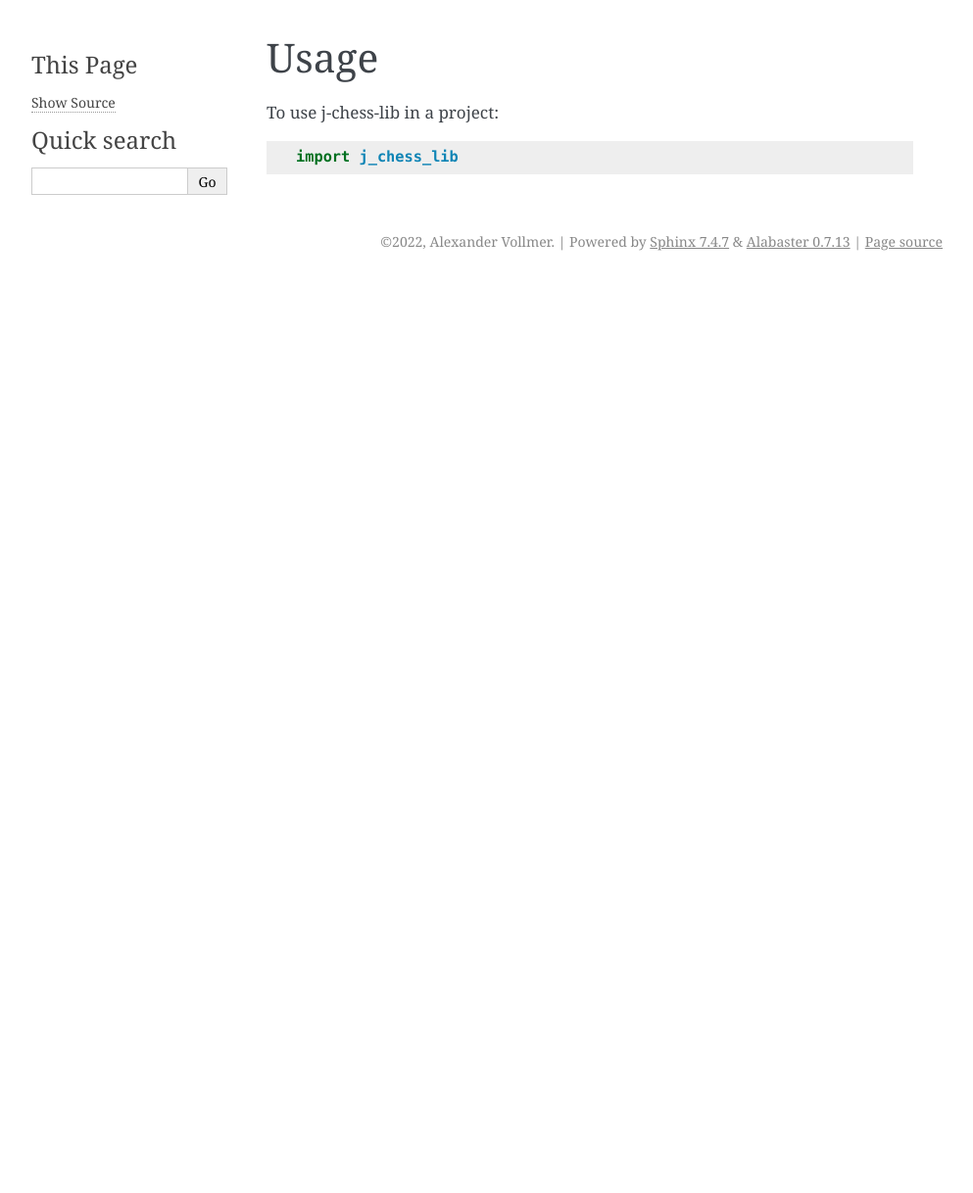
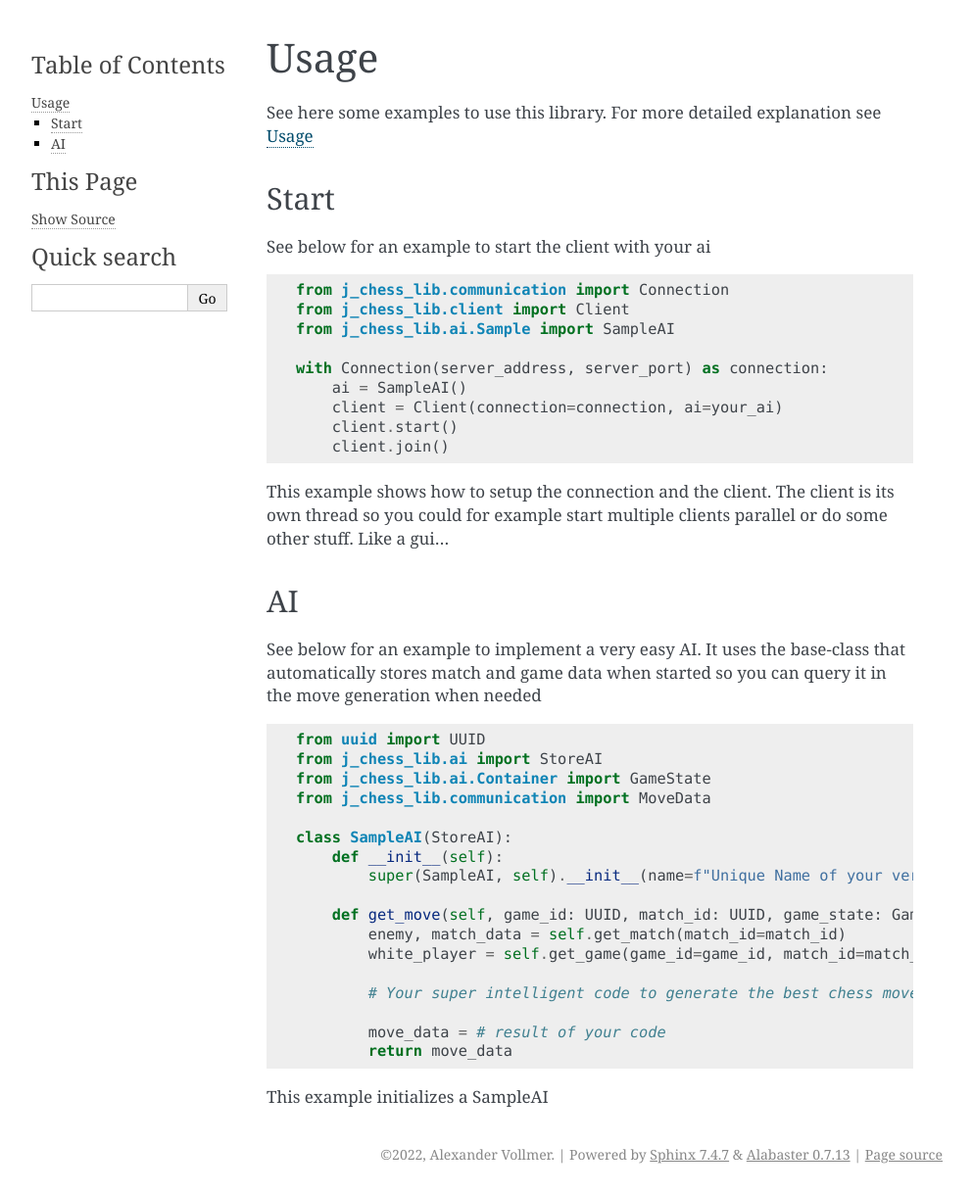
Before and after one commit to RedRem95/j-chess-lib, a Sphinx documentation site: the page built from docs/usage.rst, in a window 1280 px wide. Shown: the whole page at 98% size, without its empty margins (148-1141 px from the left). Built offline with Sphinx 7.4.7, drawn with Linux system fonts in a browser that asks for light colours; before the commit the page ends 900 px from its top, so only the background shows below that.

Commit message:
added some docu

```diff
--- a/AUTHORS.rst
+++ b/AUTHORS.rst
@@ -5,9 +5,12 @@ Credits
 Development Lead
 ----------------
 
-* Alexander Vollmer
+* RedRem95_
 
 Contributors
 ------------
 
 None yet. Why not be the first?
+
+
+.. _RedRem95: https://github.com/RedRem95
--- a/HISTORY.rst
+++ b/HISTORY.rst
@@ -6,3 +6,8 @@ History
 ------------------
 
 * Engage in Project
+
+0.1.0 (2022-01-24)
+------------------
+
+* Implemented basic api. Still some features to do
--- a/docs/installation.rst
+++ b/docs/installation.rst
@@ -8,6 +8,7 @@ Installation
 Stable release
 --------------
 
+TODO
 To install j-chess-lib, run this command in your terminal:
 
 .. code-block:: console
--- a/docs/j_chess_lib.rst
+++ b/docs/j_chess_lib.rst
@@ -7,15 +7,17 @@ Subpackages
 .. toctree::
    :maxdepth: 4
 
+   j_chess_lib.ai
+   j_chess_lib.client
    j_chess_lib.communication
 
 Submodules
 ----------
 
-j\_chess\_lib.j\_chess\_lib module
-----------------------------------
+j\_chess\_lib.main module
+-------------------------
 
-.. automodule:: j_chess_lib.j_chess_lib
+.. automodule:: j_chess_lib.main
    :members:
    :undoc-members:
    :show-inheritance:
--- a/docs/usage.rst
+++ b/docs/usage.rst
@@ -2,6 +2,53 @@
 Usage
 =====
 
-To use j-chess-lib in a project::
+See here some examples to use this library.
+For more detailed explanation see Usage_
 
-    import j_chess_lib
+Start
+-----
+
+See below for an example to start the client with your ai
+
+.. code-block:: python
+
+    from j_chess_lib.communication import Connection
+    from j_chess_lib.client import Client
+    from j_chess_lib.ai.Sample import SampleAI
+
+    with Connection(server_address, server_port) as connection:
+        ai = SampleAI()
+        client = Client(connection=connection, ai=your_ai)
+        client.start()
+        client.join()
+
+This example shows how to setup the connection and the client.
+The client is its own thread so you could for example start multiple clients parallel or do some other stuff. Like a gui...
+
+AI
+--
+
+See below for an example to implement a very easy AI.
+It uses the base-class that automatically stores match and game data when started so you can query it in the move generation when needed
+
+.. code-block:: python
+
+    from uuid import UUID
+    from j_chess_lib.ai import StoreAI
+    from j_chess_lib.ai.Container import GameState
+    from j_chess_lib.communication import MoveData
+
+    class SampleAI(StoreAI):
+        def __init__(self):
+            super(SampleAI, self).__init__(name=f"Unique Name of your very good AI")
+
+        def get_move(self, game_id: UUID, match_id: UUID, game_state: GameState) -> MoveData:
+            enemy, match_data = self.get_match(match_id=match_id)
+            white_player = self.get_game(game_id=game_id, match_id=match_id)
+
+            # Your super intelligent code to generate the best chess move ever generated
+
+            move_data = # result of your code
+            return move_data
+
+This example initializes a SampleAI
```
Also changed, not shown: CONTRIBUTING.rst (+0 -19 lines), README.rst (+90 -9 lines), docs/j_chess_lib.ai.rst (added, +37 -0 lines), docs/j_chess_lib.client.match.rst (added, +29 -0 lines), docs/j_chess_lib.client.rst (added, +37 -0 lines), docs/j_chess_lib.communication.connection.rst (added, +21 -0 lines), 1 other file.
